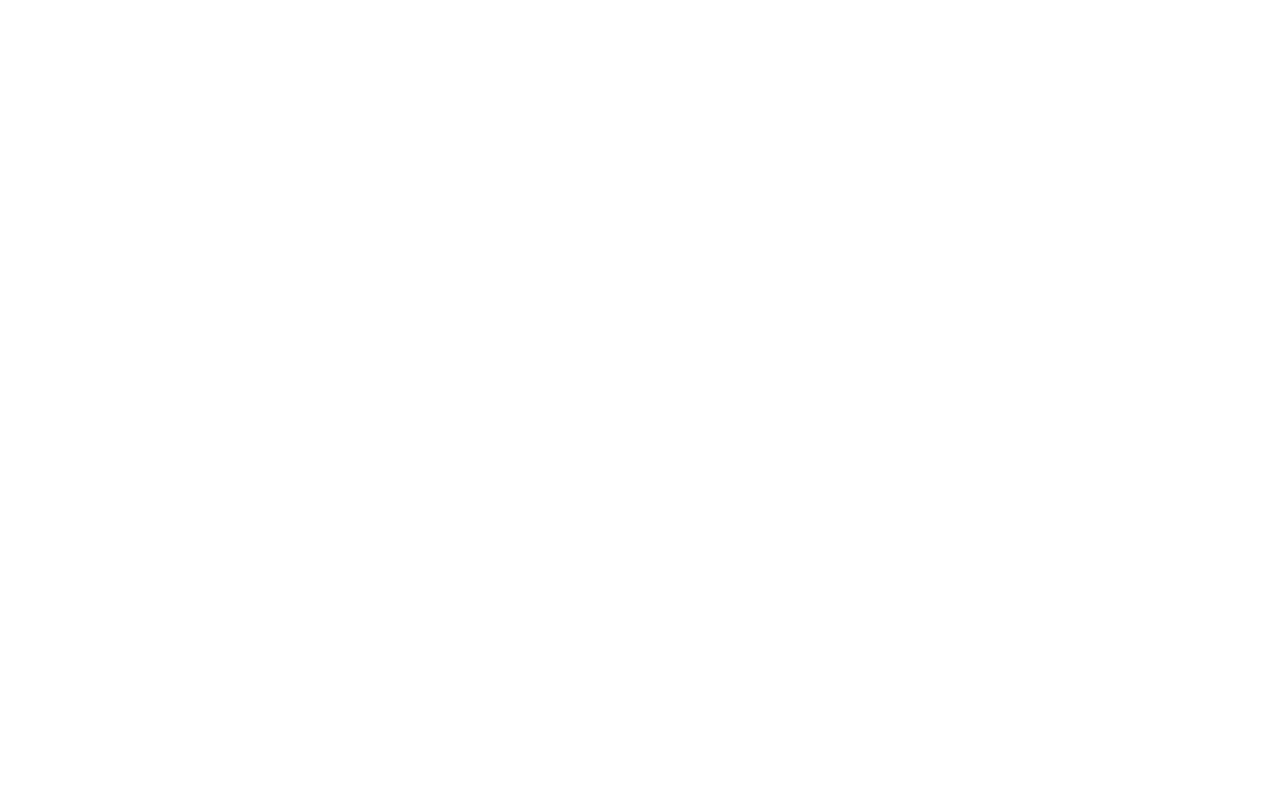
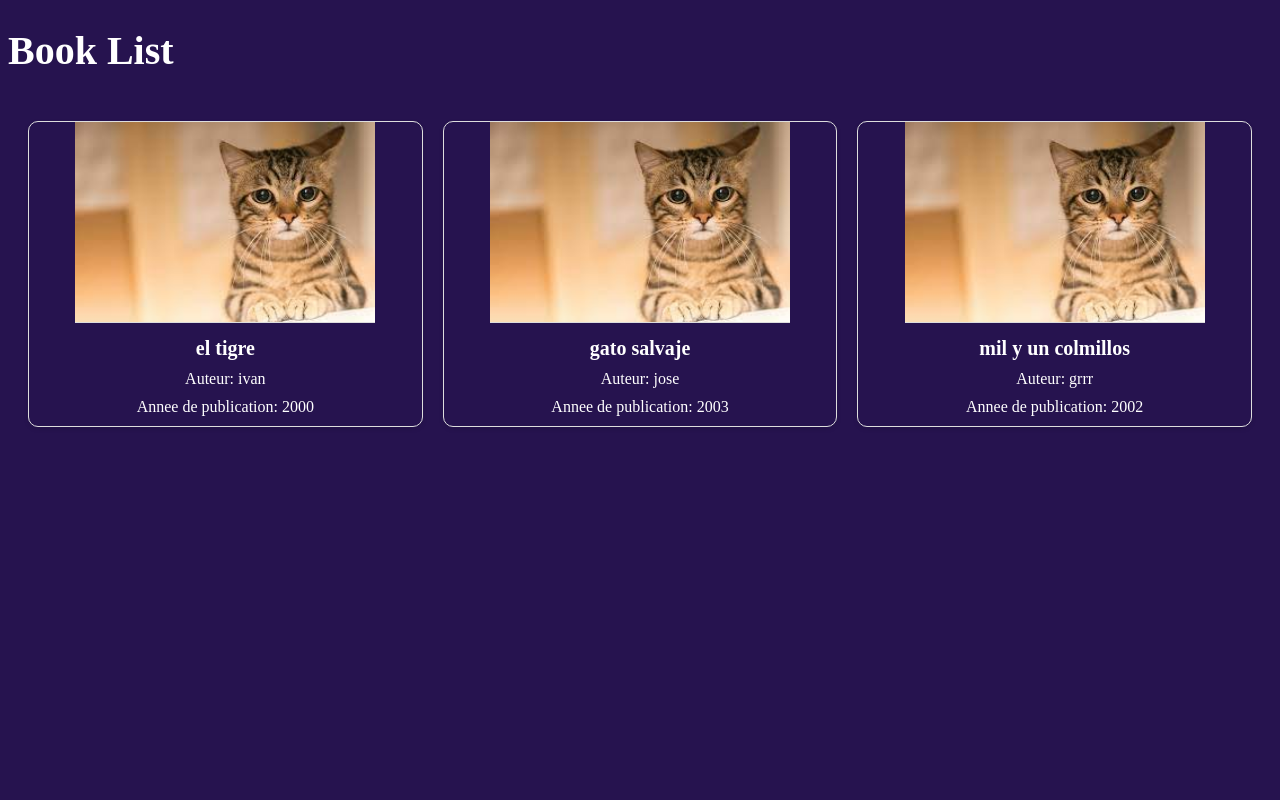
Before and after one commit to ivanjocc/Ecom2_Ex1, a PHP site: page / in a window 1280 px wide. Before the commit the page is empty. Run offline with PHP 8.4, Linux system fonts and the light colour scheme; data comes from the database, SQL or seed files in the repository.

Commit message:
add styles index

```diff
--- a/class/RequestSql.php
+++ b/class/RequestSql.php
@@ -17,39 +17,42 @@ class RequestSql {
 		$stmt->close();
 	}
 
-
 	public function getBooks() {
-		$result = $this->conn->query('select * from livres');
+		$result = $this->conn->query('SELECT * FROM livres');
 		$books = [];
 		while ($row = $result->fetch_assoc()) {
-			$books[] = $row;
+			$books[] = new Livre($row['titre'], $row['auteur'], $row['annee'], $row['id']);
 		}
 		return $books;
 	}
 
 	public function getBookById($id){
-		$stmt = $this->conn->prepare('select * from livres where id = ?');
+		$stmt = $this->conn->prepare('SELECT * FROM livres WHERE id = ?');
 		$stmt->bind_param('i', $id);
 		$stmt->execute();
 		$result = $stmt->get_result();
-		$book = $result->fetch_assoc();
+		if ($book = $result->fetch_assoc()) {
+			$stmt->close();
+			return new Livre($book['titre'], $book['auteur'], $book['annee'], $book['id']);
+		}
 		$stmt->close();
-		return $book;
+		return null;
 	}
 
-	public function updateBook($id, $titre, $auteur, $annee) {
-		$stmt = $this->conn->prepare('update livres set titre = ?, auteur = ?, annee = ? where id = ?');
-		$stmt->bind_param('ssii', $titre, $auteur, $annee, $id);
+	public function updateBook(Livre $livre) {
+		$stmt = $this->conn->prepare('UPDATE livres SET titre = ?, auteur = ?, annee = ? WHERE id = ?');
+		$stmt->bind_param('ssii', $livre->getTitre(), $livre->getAuteur(), $livre->getAnnee(), $livre->getId());
 		$stmt->execute();
 		$stmt->close();
 	}
 
-	public function deleteBook($id) {
-		$stmt = $this->conn->prepare('delete from livres where id = ?');
-		$stmt->bind_param('i', $id);
+	public function deleteBook(Livre $livre) {
+		$stmt = $this->conn->prepare('DELETE FROM livres WHERE id = ?');
+		$stmt->bind_param('i', $livre->getId());
 		$stmt->execute();
 		$stmt->close();
 	}
+
 }
 
 ?>
--- a/css/styles.css
+++ b/css/styles.css
@@ -0,0 +1,45 @@
+body {
+	background-color: #26134f;
+}
+
+h1 {
+	font-size: 40px;
+	color: white;
+}
+
+.books {
+    /* display: flex;
+    flex-wrap: nowrap; */
+	display: grid;
+	grid-template-columns: repeat(3, 1fr);
+    gap: 20px;
+    justify-content: center;
+    padding: 20px;
+}
+
+.book {
+    border: 1px solid #ddd;
+    border-radius: 10px;
+    box-shadow: 0 2px 5px rgba(0,0,0,0.1);
+    /* overflow: hidden; */
+    /* width: 200px; */
+    text-align: center;
+}
+
+.book img {
+    width: 100%;
+    height: auto;
+    border-bottom: 1px solid #ddd;
+}
+
+.book h2 {
+    font-size: 20px;
+    margin: 10px 0;
+	color: white;
+}
+
+.book p {
+    font-size: 16px;
+    color: white;
+    margin: 5px 0 10px;
+}
--- a/index.php
+++ b/index.php
@@ -1,6 +1,36 @@
 <?php
+require 'config/database.php';
+require 'class/Livre.class.php';
+require 'class/RequestSql.php';
 
-require_once('config/database.php');
+// Crear una instancia de RequestSql
+$requestSql = new RequestSql($conn);
 
+// Obtener todos los libros
+$libros = $requestSql->getBooks();
+?>
 
-?>
+<!DOCTYPE html>
+<html lang="es">
+<head>
+    <meta charset="UTF-8">
+    <title>Book List</title>
+	<link rel="stylesheet" href="css/styles.css">
+</head>
+<body>
+
+<h1>Book List</h1>
+
+<div class="books">
+    <?php foreach ($libros as $libro): ?>
+        <div class="book">
+            <img src="img/gato.jpg" alt="Image par default" style="width:300px;height:200px;">
+            <h2><?php echo htmlspecialchars($libro->getTitre(), ENT_QUOTES, 'UTF-8'); ?></h2>
+            <p>Auteur: <?php echo htmlspecialchars($libro->getAuteur(), ENT_QUOTES, 'UTF-8'); ?></p>
+            <p>Annee de publication: <?php echo htmlspecialchars($libro->getAnnee(), ENT_QUOTES, 'UTF-8'); ?></p>
+        </div>
+    <?php endforeach; ?>
+</div>
+
+</body>
+</html>
```
